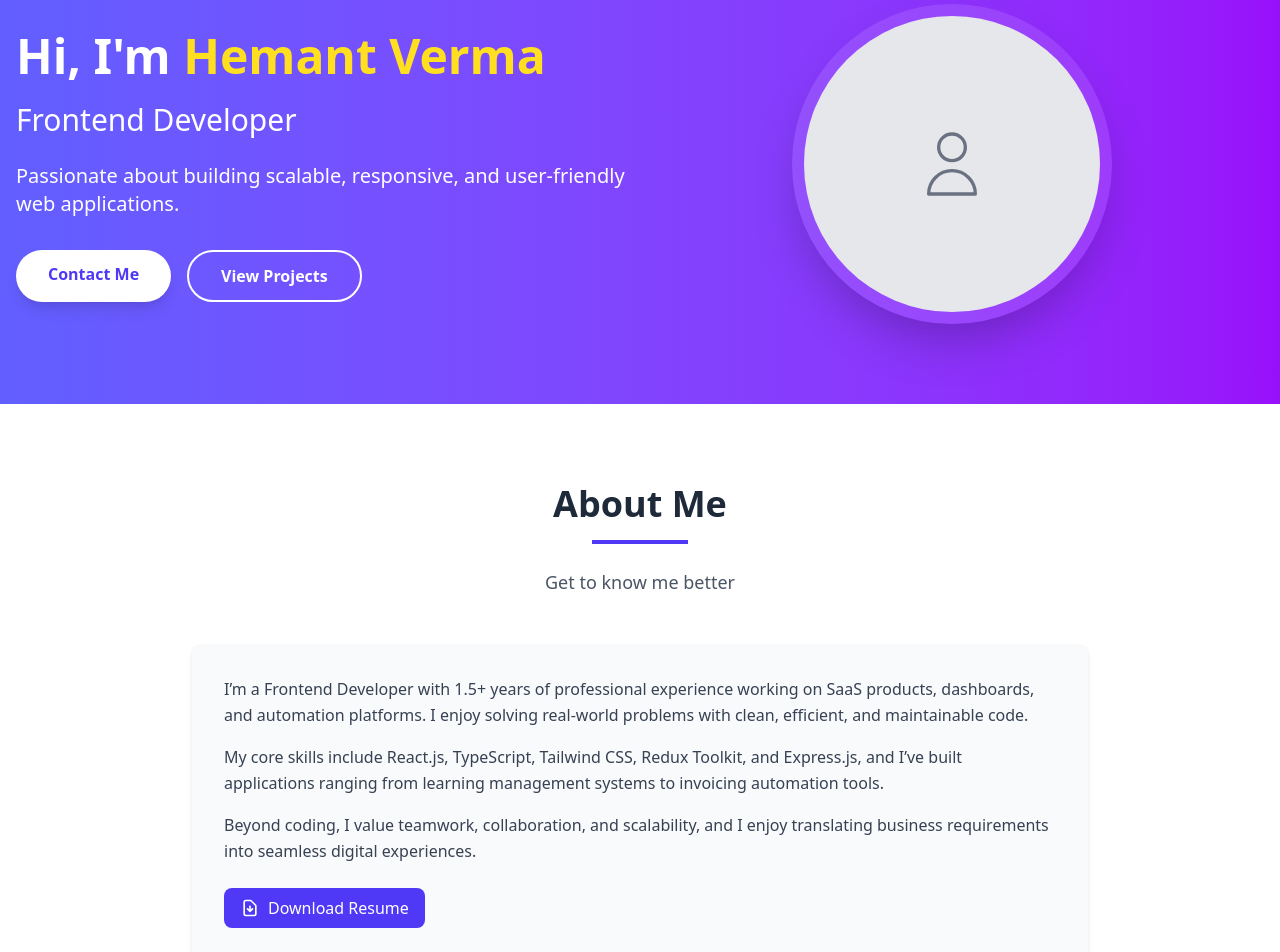
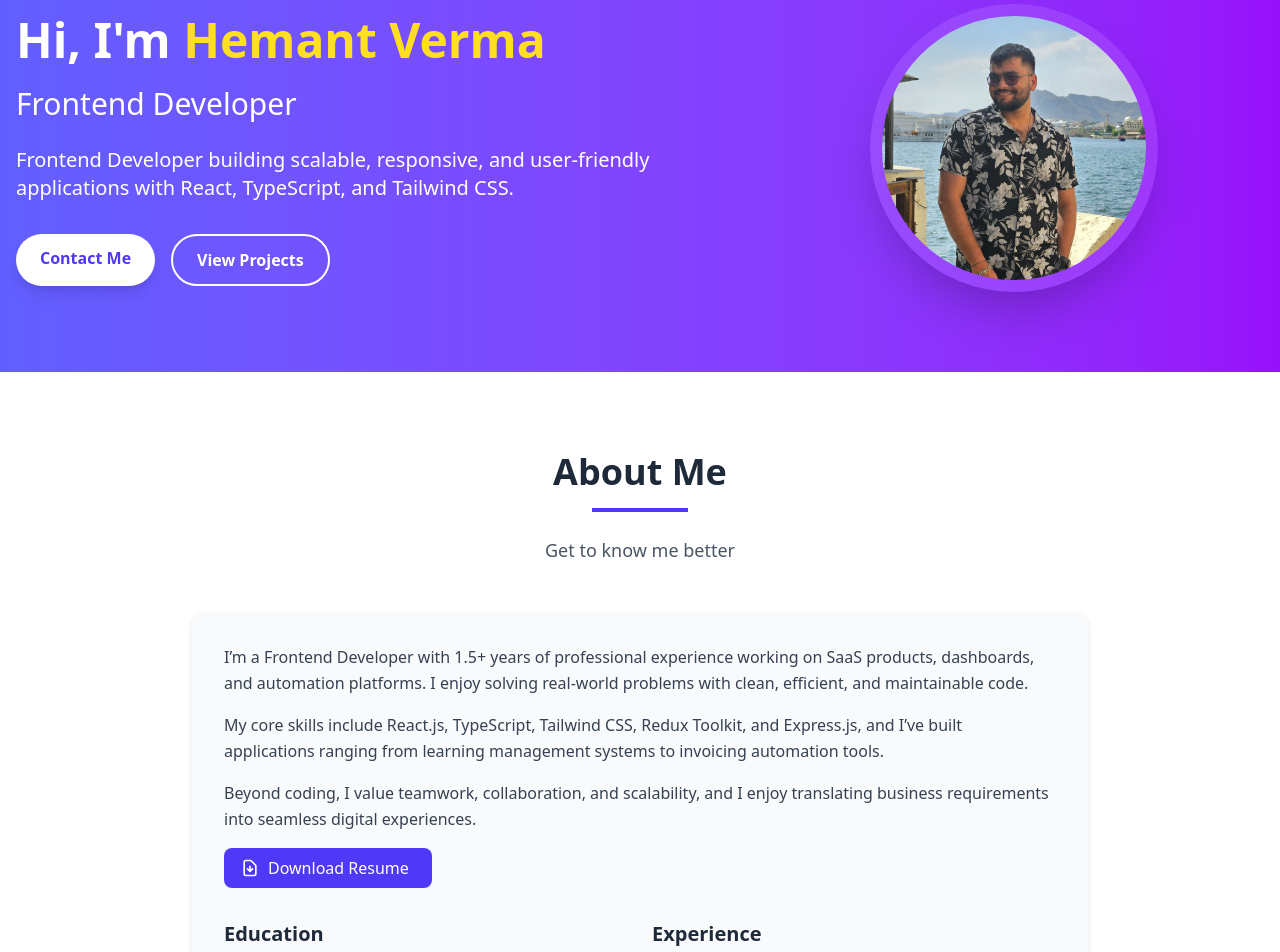
Before and after one commit to Hemant837/portfolio-2, a React (Vite) app: page / in a window 1280 px wide. Shown: the part 140-1092 px from the top of the page. Built offline with nearby package versions, Linux system fonts and the light colour scheme.

Commit message:
resume ui and information update

```diff
--- a/src/components/About.tsx
+++ b/src/components/About.tsx
@@ -3,15 +3,6 @@ import AnimatedSection from "./AnimatedSection";
 import MotionSection from "./MotionSection";
 
 const About = () => {
-  const handleDownloadResume = () => {
-    // This would be replaced with your actual resume file
-    alert(
-      "In a real implementation, this would download your actual resume PDF file."
-    );
-    // Alternatively, you could link directly to the file:
-    // window.open('/path-to-your-resume.pdf', '_blank');
-  };
-
   return (
     <MotionSection
       id="about"
@@ -47,19 +38,12 @@ const About = () => {
               digital experiences.
             </p>
 
-            <motion.div
-              className="mt-6 flex justify-center md:justify-start"
-              initial={{ opacity: 0 }}
-              whileInView={{ opacity: 1 }}
-              viewport={{ once: true }}
-              transition={{ delay: 0.4 }}
-            >
-              <motion.button
-                onClick={handleDownloadResume}
-                className="flex items-center bg-indigo-600 hover:bg-indigo-700 text-white py-2 px-4 rounded-lg font-medium transition duration-300"
+            <motion.a
+              href="/hemantResume.pdf"
+              download="Hemant_Verma_Resume.pdf"
+              className="flex items-center w-52 bg-indigo-600 hover:bg-indigo-700 text-white py-2 px-4 rounded-lg font-medium transition duration-300"
               whileHover={{ scale: 1.05 }}
               whileTap={{ scale: 0.95 }}
-                aria-label="Download my resume in PDF format"
             >
               <svg
                 className="w-5 h-5 mr-2"
@@ -77,8 +61,7 @@ const About = () => {
                 />
               </svg>
               Download Resume
-              </motion.button>
-            </motion.div>
+            </motion.a>
 
             <div className="mt-8 grid grid-cols-1 md:grid-cols-2 gap-6">
               <div>
--- a/src/components/Contact.tsx
+++ b/src/components/Contact.tsx
@@ -28,9 +28,15 @@ const Contact = () => {
     setIsSubmitting(true);
     setSubmitError("");
 
-    // Simulate form submission
-    setTimeout(() => {
-      console.log("Form submitted:", formData);
+    // Option 1: Mailto link (simplest solution)
+    const mailtoLink = `mailto:vermahemant837@gmail.com?subject=${encodeURIComponent(
+      formData.subject
+    )}&body=${encodeURIComponent(
+      `Name: ${formData.name}\nEmail: ${formData.email}\n\nMessage:\n${formData.message}`
+    )}`;
+
+    window.location.href = mailtoLink;
+
     setIsSubmitting(false);
     setSubmitSuccess(true);
     setFormData({
@@ -42,7 +48,65 @@ const Contact = () => {
 
     // Reset success message after 5 seconds
     setTimeout(() => setSubmitSuccess(false), 5000);
-    }, 1500);
+
+    /*
+    // Option 2: EmailJS integration (uncomment and configure)
+    // First install: npm install @emailjs/browser
+    // Then configure your EmailJS service
+
+    import emailjs from '@emailjs/browser';
+
+    emailjs.send(
+      'YOUR_SERVICE_ID', // Replace with your EmailJS service ID
+      'YOUR_TEMPLATE_ID', // Replace with your EmailJS template ID
+      {
+        from_name: formData.name,
+        from_email: formData.email,
+        subject: formData.subject,
+        message: formData.message,
+        to_email: 'vermahemant837@gmail.com'
+      },
+      'YOUR_PUBLIC_KEY' // Replace with your EmailJS public key
+    )
+    .then(() => {
+      setIsSubmitting(false);
+      setSubmitSuccess(true);
+      setFormData({ name: "", email: "", subject: "", message: "" });
+      setTimeout(() => setSubmitSuccess(false), 5000);
+    })
+    .catch((error) => {
+      setIsSubmitting(false);
+      setSubmitError("Failed to send message. Please try again.");
+      console.error('EmailJS error:', error);
+    });
+    */
+
+    /*
+    // Option 3: Formspree integration (uncomment and configure)
+    // Sign up at formspree.io and get your form endpoint
+
+    fetch('https://formspree.io/f/YOUR_FORM_ID', {
+      method: 'POST',
+      headers: {
+        'Content-Type': 'application/json'
+      },
+      body: JSON.stringify(formData)
+    })
+    .then(response => {
+      if (response.ok) {
+        setIsSubmitting(false);
+        setSubmitSuccess(true);
+        setFormData({ name: "", email: "", subject: "", message: "" });
+        setTimeout(() => setSubmitSuccess(false), 5000);
+      } else {
+        throw new Error('Form submission failed');
+      }
+    })
+    .catch(() => {
+      setIsSubmitting(false);
+      setSubmitError("Failed to send message. Please try again.");
+    });
+    */
   };
 
   return (
@@ -90,16 +154,16 @@ const Contact = () => {
 
                 <div className="flex items-start">
                   <svg
-                    className="h-6 w-6 mr-3 mt-1"
+                    className="h-7 w-7 mr-3 mt-1"
                     fill="none"
                     viewBox="0 0 24 24"
                     stroke="currentColor"
+                    strokeWidth={1.5}
                   >
                     <path
                       strokeLinecap="round"
                       strokeLinejoin="round"
-                      strokeWidth={1.5}
-                      d="M3 8l7.89 5.26a2 2 0 002.22 0L21 8M5 19h14a2 2 0 002-2V7a2 2 0 00-2-2H5a2 2 0 00-2 2v10a2 2 0 002 2z"
+                      d="M21.75 6.75v10.5a2.25 2.25 0 01-2.25 2.25h-15a2.25 2.25 0 01-2.25-2.25V6.75m19.5 0A2.25 2.25 0 0019.5 4.5h-15a2.25 2.25 0 00-2.25 2.25m19.5 0v.243a2.25 2.25 0 01-1.07 1.916l-7.5 4.615a2.25 2.25 0 01-2.36 0L3.32 8.91a2.25 2.25 0 01-1.07-1.916V6.75"
                     />
                   </svg>
                   <div>
@@ -206,8 +270,9 @@ const Contact = () => {
               {submitSuccess && (
                 <div className="mb-6 bg-green-100 border-l-4 border-green-500 text-green-700 p-4">
                   <p>
-                    Your message has been sent successfully. I'll get back to
-                    you soon!
+                    Your default email client should open with the message. If
+                    not, please send an email directly to
+                    vermahemant837@gmail.com
                   </p>
                 </div>
               )}
@@ -297,7 +362,7 @@ const Contact = () => {
                   disabled={isSubmitting}
                   className="bg-indigo-600 hover:bg-indigo-700 text-white py-3 px-6 rounded-md font-medium transition duration-300 disabled:opacity-75 disabled:cursor-not-allowed"
                 >
-                  {isSubmitting ? "Sending..." : "Send Message"}
+                  {isSubmitting ? "Opening Email Client..." : "Send Message"}
                 </button>
               </form>
             </div>
--- a/src/components/Hero.tsx
+++ b/src/components/Hero.tsx
@@ -6,7 +6,7 @@ const Hero = () => {
   return (
     <MotionSection className="bg-gradient-to-r from-indigo-500 to-purple-600 dark:from-indigo-700 dark:to-purple-900 text-white py-20">
       <div className="container mx-auto px-4 flex flex-col md:flex-row items-center">
-        <div className="md:w-1/2 text-center md:text-left mb-10 md:mb-0">
+        <div className="md:w-3/5 text-center md:text-left mb-10 md:mb-0">
           <motion.h1
             className="text-4xl md:text-5xl font-bold leading-tight mb-4"
             initial={{ opacity: 0, y: -20 }}
@@ -34,13 +34,13 @@ const Hero = () => {
           </motion.h2>
 
           <motion.p
-            className="text-lg md:text-xl mb-8 opacity-90"
+            className="text-lg md:text-xl mb-8 opacity-90 max-w-2xl"
             initial={{ opacity: 0 }}
             animate={{ opacity: 1 }}
             transition={{ delay: 0.9, duration: 0.5 }}
           >
-            Passionate about building scalable, responsive, and user-friendly
-            web applications.
+            Frontend Developer building scalable, responsive, and user-friendly
+            applications with React, TypeScript, and Tailwind CSS.
           </motion.p>
 
           <motion.div
@@ -51,7 +51,7 @@ const Hero = () => {
           >
             <motion.a
               href="#contact"
-              className="bg-white text-indigo-600 hover:bg-gray-100 py-3 px-8 rounded-full font-semibold shadow-lg transition duration-300"
+              className="bg-white text-indigo-600 hover:bg-gray-100 py-3 px-6 rounded-full font-semibold shadow-lg transition duration-300"
               whileHover={{ scale: 1.05 }}
               whileTap={{ scale: 0.95 }}
               aria-label="Contact me to discuss your project"
@@ -60,7 +60,7 @@ const Hero = () => {
             </motion.a>
             <motion.a
               href="#projects"
-              className="bg-transparent border-2 border-white hover:bg-white hover:text-indigo-600 py-3 px-8 rounded-full font-semibold transition duration-300"
+              className="bg-transparent border-2 border-white hover:bg-white hover:text-indigo-600 py-3 px-6 rounded-full font-semibold transition duration-300"
               whileHover={{ scale: 1.05 }}
               whileTap={{ scale: 0.95 }}
               aria-label="View my portfolio projects"
@@ -71,35 +71,22 @@ const Hero = () => {
         </div>
 
         <motion.div
-          className="md:w-1/2"
+          className="md:w-2/5"
           initial={{ opacity: 0, x: 100 }}
           animate={{ opacity: 1, x: 0 }}
           transition={{ duration: 0.7 }}
         >
           <motion.div
-            className="rounded-full bg-white/10 p-3 shadow-2xl mx-auto w-64 h-64 md:w-80 md:h-80 flex items-center justify-center"
+            className="rounded-full bg-white/10 p-3 shadow-2xl mx-auto w-56 h-56 md:w-72 md:h-72 flex items-center justify-center"
             whileHover={{ rotate: 5, scale: 1.02 }}
             transition={{ type: "spring", stiffness: 100 }}
             aria-hidden="true"
           >
-            {/* Replace with your image */}
-            <div className="bg-gray-200 rounded-full w-full h-full flex items-center justify-center text-gray-500">
-              <svg
-                xmlns="http://www.w3.org/2000/svg"
-                className="h-20 w-20"
-                fill="none"
-                viewBox="0 0 24 24"
-                stroke="currentColor"
-                aria-hidden="true"
-              >
-                <path
-                  strokeLinecap="round"
-                  strokeLinejoin="round"
-                  strokeWidth={1}
-                  d="M16 7a4 4 0 11-8 0 4 4 0 018 0zM12 14a7 7 0 00-7 7h14a7 7 0 00-7-7z"
-                />
-              </svg>
-            </div>
+            <img
+              src="/profile.jpg"
+              alt="Hemant Verma - Frontend Developer"
+              className="rounded-full w-full h-full object-cover"
+            />
           </motion.div>
         </motion.div>
       </div>
```
Also changed, not shown: public/profile.jpg (added), 1 other file (tests, documents, lock files or other folders). Lines whose indentation alone changed are shown as unchanged.
